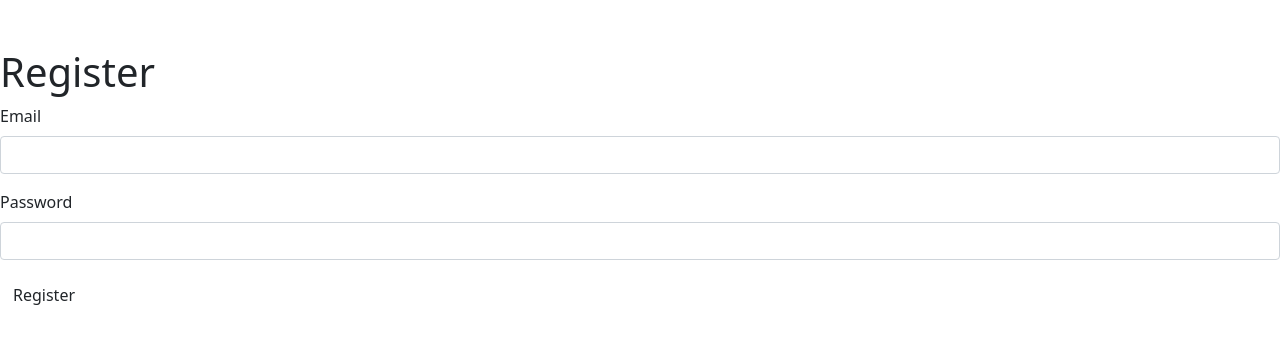
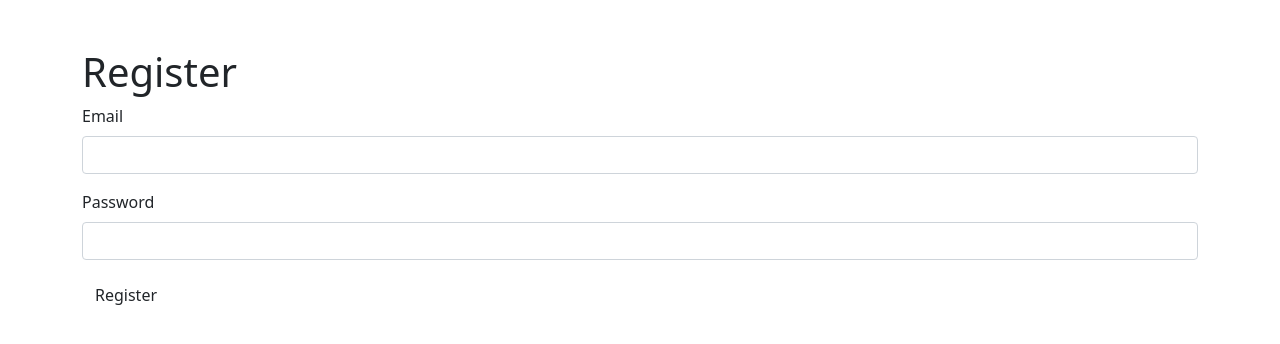
Before and after one commit to kennethdenhollander/task-app, a Symfony app: template templates/registration/register.html.twig in a window 1280 px wide. Shown: the part 56-400 px from the top of the page. Run offline with Twig, Linux system fonts and the light colour scheme; the template is opened without the code that fills it, so the values that code supplies are empty; form fields are guessed from the names that the template uses; some libraries are stand-ins or nearby versions.

Commit message:
Updated form pages

```diff
--- a/templates/login/index.html.twig
+++ b/templates/login/index.html.twig
@@ -5,6 +5,8 @@
         {% if error %}
             <div>{{ error.messageKey|trans(error.messageData, 'security') }}</div>
         {% endif %}
+
+        <h1>Aanmelden</h1>
 
         <form action="{{ path('login') }}" method="post">
             <div class="mb-3">
--- a/templates/registration/register.html.twig
+++ b/templates/registration/register.html.twig
@@ -1,6 +1,7 @@
 {% extends 'base.html.twig' %}
 
 {% block body %}
+    <div class="container">
         <h1>Register</h1>
 
         {{ form_start(registrationForm) }}
@@ -11,4 +12,5 @@
 
             <button type="submit" class="btn">Register</button>
         {{ form_end(registrationForm) }}
+    </div>
 {% endblock %}
```
Lines whose indentation alone changed are shown as unchanged.
